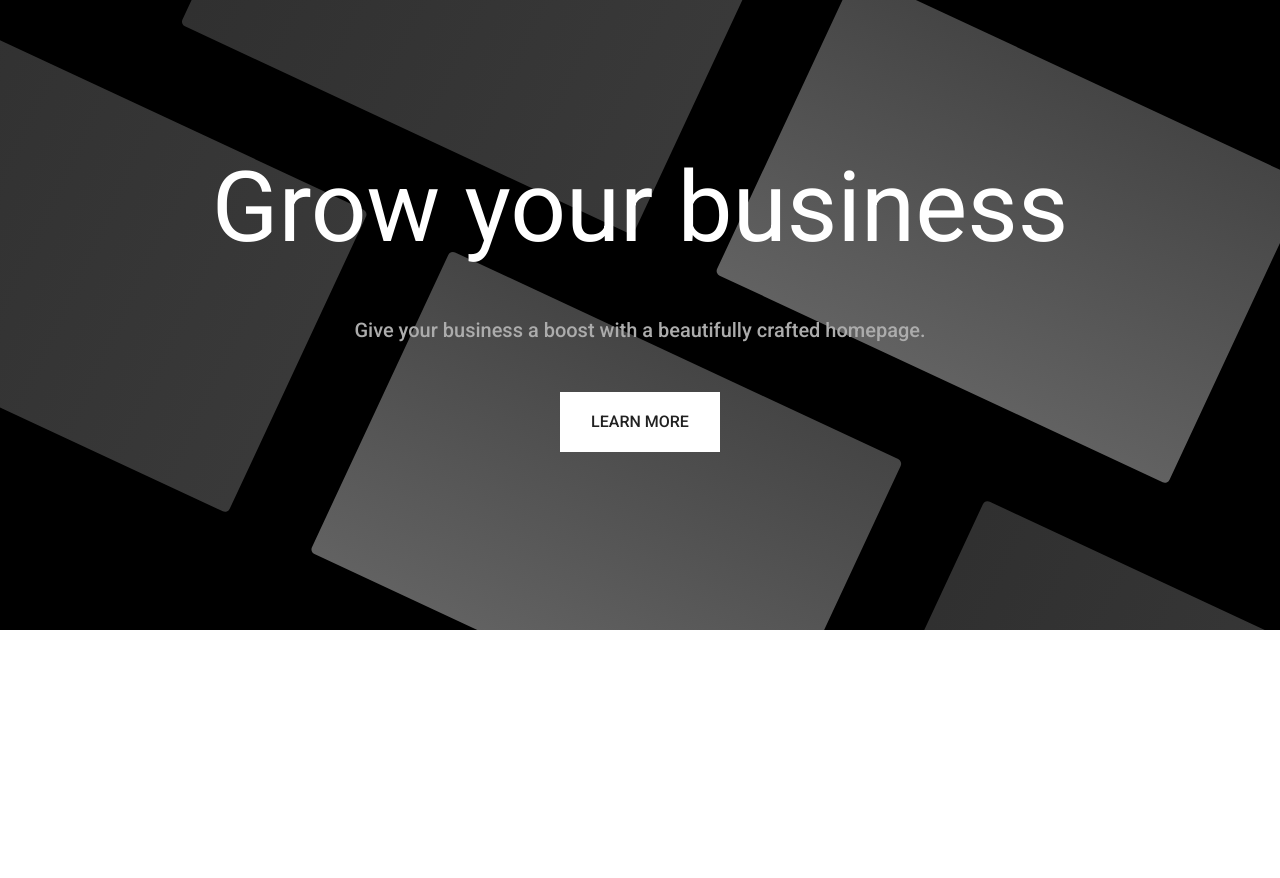
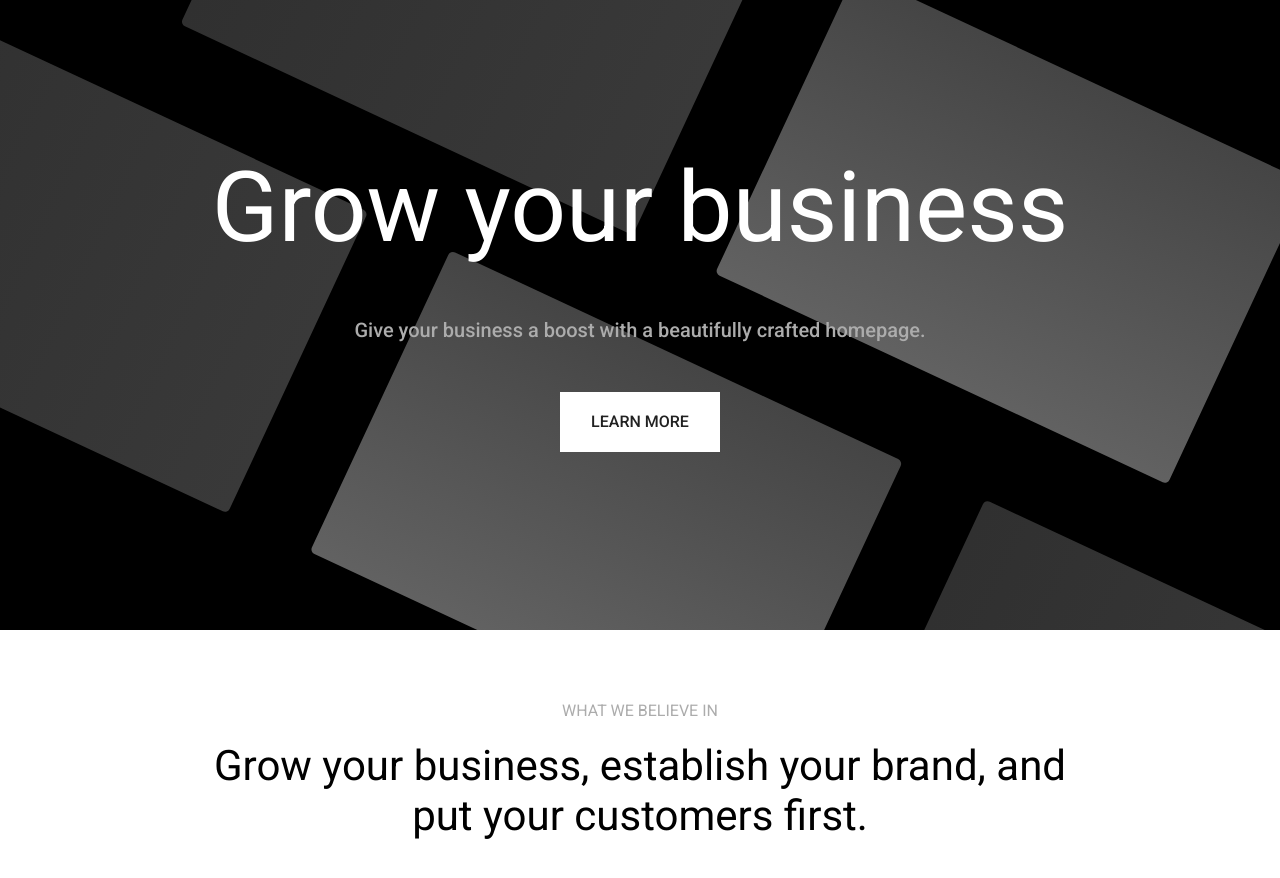
Before and after one commit to Tahmid79/Business-Starter, an Angular app: page / in a window 1280 px wide. Shown: the top 878 px of the page. Before the commit the page ends 800 px from the top, so only its background shows below. Built offline with nearby package versions, Linux system fonts and the light colour scheme.

Commit message:
Add sub header

```diff
--- a/src/app/homepage/components/gallery/gallery.component.html
+++ b/src/app/homepage/components/gallery/gallery.component.html
@@ -18,5 +18,4 @@
     {{learnMore}}
   </button>
 
-
 </div>
--- a/src/app/homepage/components/home-default/home-default.component.html
+++ b/src/app/homepage/components/home-default/home-default.component.html
@@ -1 +1,2 @@
 <app-gallery></app-gallery>
+<app-subheader></app-subheader>
--- /dev/null
+++ b/src/app/homepage/components/subheader/subheader.component.html
@@ -0,0 +1,7 @@
+<div class="subheader">
+  <h3 class="text1 grey-color">{{believe}}</h3>
+  <h1 ngClass.gt-sm="text2"
+      ngClass.lt-sm="text2-mobile">
+    {{grow}}
+  </h1>
+</div>
--- /dev/null
+++ b/src/app/homepage/components/subheader/subheader.component.scss
@@ -0,0 +1,33 @@
+.subheader{
+  height: 21em ;
+  width: 100% ;
+
+  display: flex;
+  align-items: center;
+  flex-direction: column ;
+  justify-content: center;
+
+}
+
+.subheader *{
+  text-align: center ;
+}
+
+.text1{
+
+}
+
+
+.text2{
+  font-size: 3em ;
+  padding-left: 15% ;
+  padding-right: 15% ;
+  line-height: 1.2 ;
+}
+
+.text2-mobile{
+  font-size: 2em ;
+  padding-left: 12% ;
+  padding-right: 12% ;
+  line-height: 1.6 ;
+}
--- /dev/null
+++ b/src/app/homepage/components/subheader/subheader.component.ts
@@ -0,0 +1,16 @@
+import { Component, OnInit } from '@angular/core';
+
+@Component({
+  selector: 'app-subheader',
+  templateUrl: './subheader.component.html',
+  styleUrls: ['./subheader.component.scss']
+})
+export class SubheaderComponent implements OnInit {
+  believe = 'WHAT WE BELIEVE IN' ;
+  grow = 'Grow your business, establish your brand, and put your customers first.' ;
+  constructor() { }
+
+  ngOnInit(): void {
+  }
+
+}
--- a/src/app/homepage/homepage.module.ts
+++ b/src/app/homepage/homepage.module.ts
@@ -5,12 +5,14 @@ import { HomepageRoutingModule } from './homepage-routing.module';
 import { HomeDefaultComponent } from './components/home-default/home-default.component';
 import { GalleryComponent } from './components/gallery/gallery.component';
 import { SharedModule } from '../shared/shared.module';
+import { SubheaderComponent } from './components/subheader/subheader.component';
 
 
 @NgModule({
   declarations: [
     HomeDefaultComponent,
-    GalleryComponent
+    GalleryComponent,
+    SubheaderComponent
   ],
   imports: [
     CommonModule,
--- a/src/app/shared/material-imports/material-imports.module.ts
+++ b/src/app/shared/material-imports/material-imports.module.ts
@@ -1,14 +1,14 @@
 import { NgModule } from '@angular/core';
 import { CommonModule } from '@angular/common';
 import {MatButtonModule} from '@angular/material/button';
-
+import {MatDividerModule} from '@angular/material/divider';
 
 
 @NgModule({
   declarations: [],
   imports: [
-    CommonModule , MatButtonModule
+    CommonModule , MatButtonModule, MatDividerModule
   ] ,
-  exports: [MatButtonModule]
+  exports: [MatButtonModule, MatDividerModule]
 })
 export class MaterialImportsModule { }
```
Also changed, not shown: 1 other file (tests, documents, lock files or other folders).
